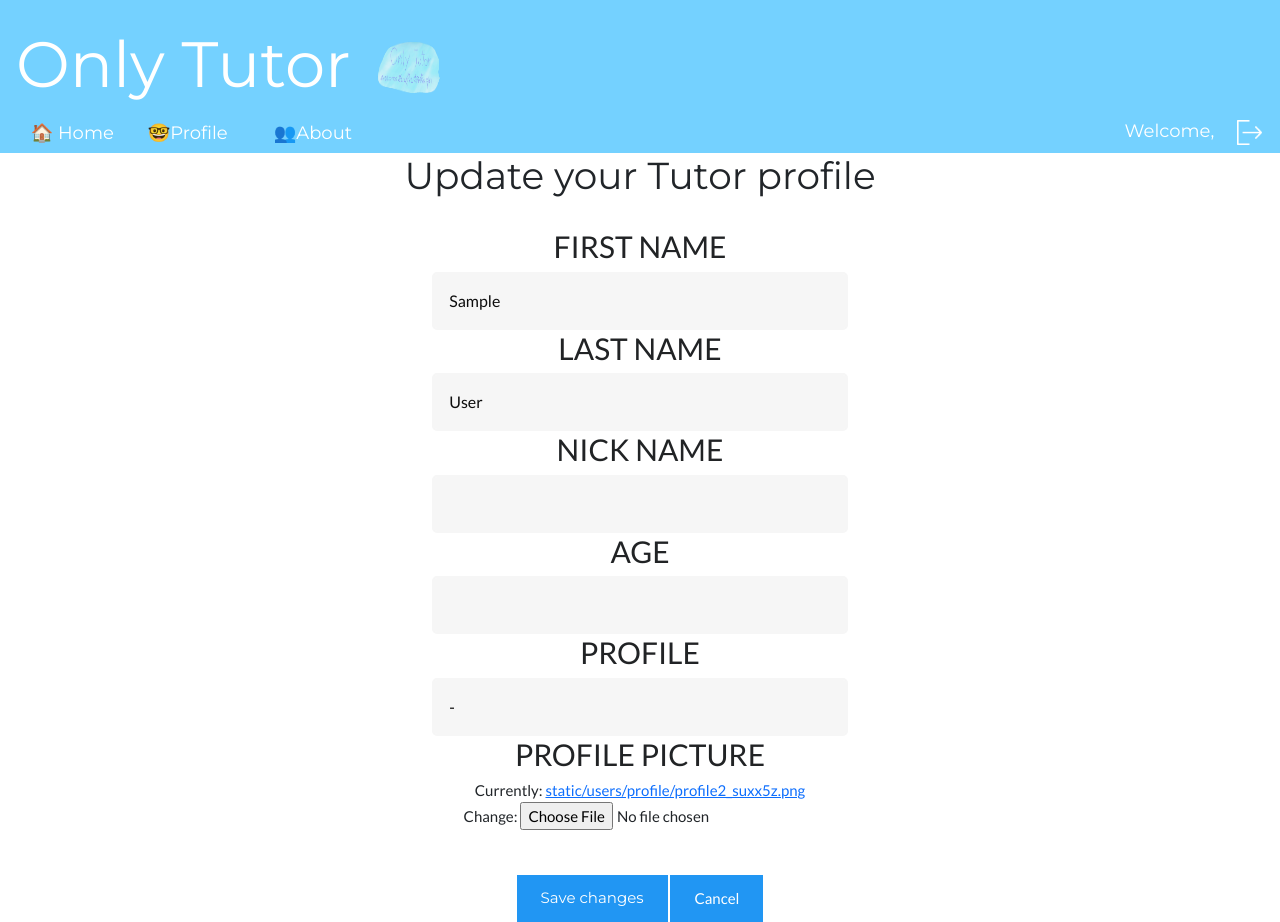
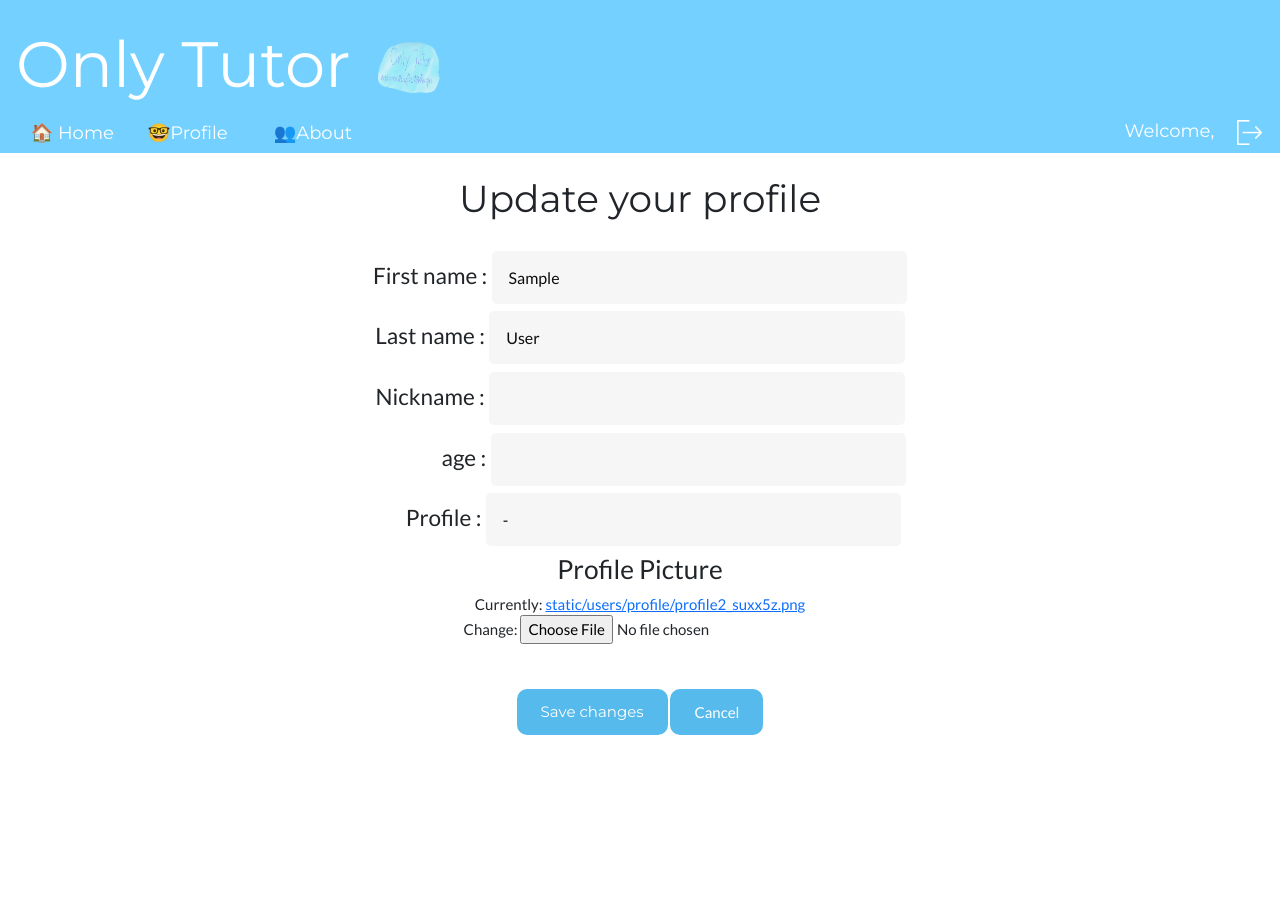
Before and after one commit to 6210612609/projectX, a Django app: page /tutors/profile/update in a window 1280 px wide. After the commit the page ends 735 px from the top, so only its background shows below. Run offline with Django 3.2, Linux system fonts and the light colour scheme; the visitor is signed in with stand-in values (Sample User, id 1).

Commit message:
update profile

```diff
--- a/proX/users/templates/tutors/profile.html
+++ b/proX/users/templates/tutors/profile.html
@@ -60,7 +60,7 @@
         }
 
 </style>
-
+<br>
 <a style="margin-left:1em; font-size: 40px; ">Profile<br></a>
 <br>
     <div class = "pic" >
@@ -68,7 +68,7 @@
     </div>
 
 <div style="margin-left: 350px; margin-top: -225px; font-size: 25px;" >
-Full Name : {{tutor.user}}<br>
+Full Name : {{tutor.user.first_name}} {{tutor.user.last_name}}<br>
 NickName : {{tutor.user.nick_Name}}<br>
 Age : {{tutor.user.age}}<br>
 Profile: {{ tutor.user.profile }}<br>
@@ -77,7 +77,7 @@ Average Star : <div style="margin-left: 155px; margin-top: -34px;"><h1><div styl
         </h1></div><br>
 </div>
 <br><br><br>
-<a style="margin-left:2%;background-color: #56baed;color: white;" class="w3-bar-item w3-button w3-hide-small w3-padding-large " href="{% url 't_profile_update' %}"><label>Update My Profile</label></a>
+<a style="margin-left:2%;background-color: #56baed;color: white;border-radius: 10px;" class="w3-bar-item w3-button w3-hide-small w3-padding-large " href="{% url 't_profile_update' %}"><label>Update My Profile</label></a>
 
 
 <br>
--- a/proX/users/templates/tutors/profile_update.html
+++ b/proX/users/templates/tutors/profile_update.html
@@ -5,27 +5,22 @@
 {% endblock %}
 
 {% block content %}
-
-<div style="text-align: center;">
-<form method="post" action= "" enctype = "multipart/form-data">
-    <h1>Update your Tutor profile</h1> <br>
+    <div style="text-align: center;">
+        <form method="post" action= "" enctype = "multipart/form-data">
+        <br><h1>Update your profile</h1> <br>
         {% csrf_token %}
 
-        <h2>First name</h2><br>
-        {{form.first_name }}<br>
-        <h2>Last name</h2><br>
-        {{form.last_name }}<br>
-        <h2>Nick name</h2><br>
-        {{form.nick_Name }}<br>
-        <h2>age</h2><br>
-        {{form.age }}<br>
-        <h2>Profile</h2><br>
-        {{form.profile}}<br>
-        <h2>Profile Picture</h2><br>
+        <h4>First name : {{form.first_name }}</h4>
+        <h4>Last name : {{form.last_name }}</h4>
+        <h4>Nickname : {{form.nick_Name }}</h4>
+        <h4>&emsp;&emsp;&emsp;age : {{form.age }}</h4>
+        <h4> &emsp; Profile : {{form.profile }}</h4>
+
+        <h3>Profile Picture</h3>
         {{form.profile_pic}}<br>
     <div style="margin-top:3em">
-    <button type="submit" class="w3-bar-item w3-button w3-hide-small w3-padding-large w3-hover-green   w3-blue">Save changes</button>
-    <a href="{% url 't_home' %}" class="w3-bar-item w3-button w3-hide-small w3-padding-large w3-hover-green   w3-blue" >Cancel</a>
+    <button type="submit" style="border-radius: 10px;background-color: #56baed;color: rgb(255, 255, 255);" class="w3-button w3-hide-small w3-padding-large">Save changes</button>
+    <a href="{% url 't_home' %}" style="border-radius: 10px;background-color: #56baed;color: rgb(255, 255, 255);" class="w3-button w3-hide-small w3-padding-large " >Cancel</a>
     </div>
 </form>
 </div>
```
